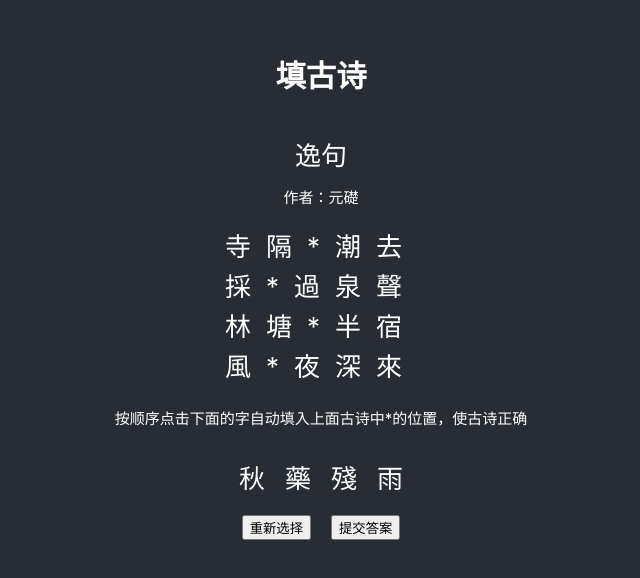
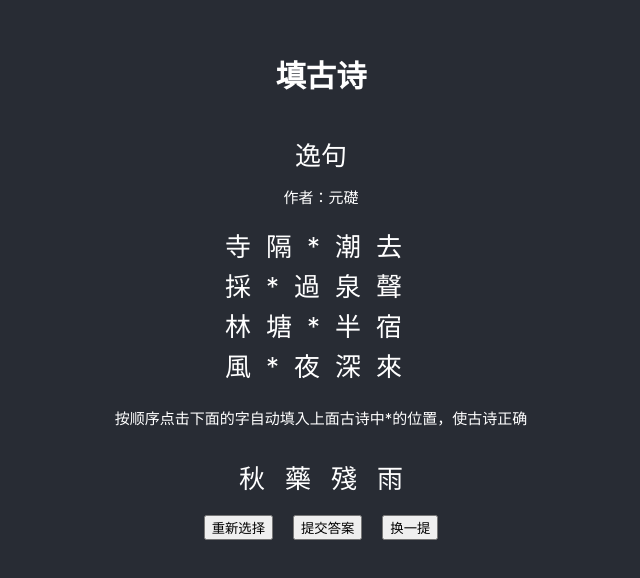
Before and after one commit to gogoday/gushi_game, a React (Create React App) app: page / in a window 1280 px wide. Shown: the part 114-692 px from the top of the page, without its empty margins (319-959 px from the left). Built offline with nearby package versions, Linux system fonts and the light colour scheme; no server answers.

Commit message:
增加换一提

```diff
--- a/src/App.js
+++ b/src/App.js
@@ -4,6 +4,7 @@ import './App.css';
 
 function App() {
   const [data, setData] = useState({"author":"元礎","paragraphs":["寺隔*潮去","採*過泉聲","林塘*半宿","風*夜深來"],"title":"逸句","wrongSort":["秋","藥","殘","雨"]});
+  const [newQ, setNewQ] = useState(false);
   let oriData = useRef({});
   let selectWord = useRef([]);
   useEffect(() => {
@@ -20,7 +21,7 @@ function App() {
         setData(data);
       }
     })
-  }, [])
+  }, [newQ])
 
   const select = (word) => {
     selectWord.current.push(word)
@@ -41,9 +42,14 @@ function App() {
     console.log('reset ..')
     console.log(oriData.current)
     setData(oriData.current);
+    selectWord.current = [];
   }
 
   const submit = () => {
+    if (selectWord.current.length === 0) {
+      alert('未答题')
+      return;
+    }
     console.log(selectWord.current);
     fetch('https://hello-cloudbase-1gjrribi96ea328d-1251036730.ap-shanghai.app.tcloudbase.com/check', {
       method: 'post',
@@ -56,6 +62,10 @@ function App() {
     .then(data => {
       console.log(data);
     })
+  }
+  const getData = () => {
+    setNewQ(!newQ);
+    selectWord.current = [];
   }
   return (
     <div className="App">
@@ -87,6 +97,7 @@ function App() {
         <div className="op">
           <button onClick={reset}>重新选择</button>
           <button onClick={submit}>提交答案</button>
+          <button onClick={getData}>换一提</button>
         </div>
 
       </header>
```
Also changed, not shown: 1 other file (tests, documents, lock files or other folders).
